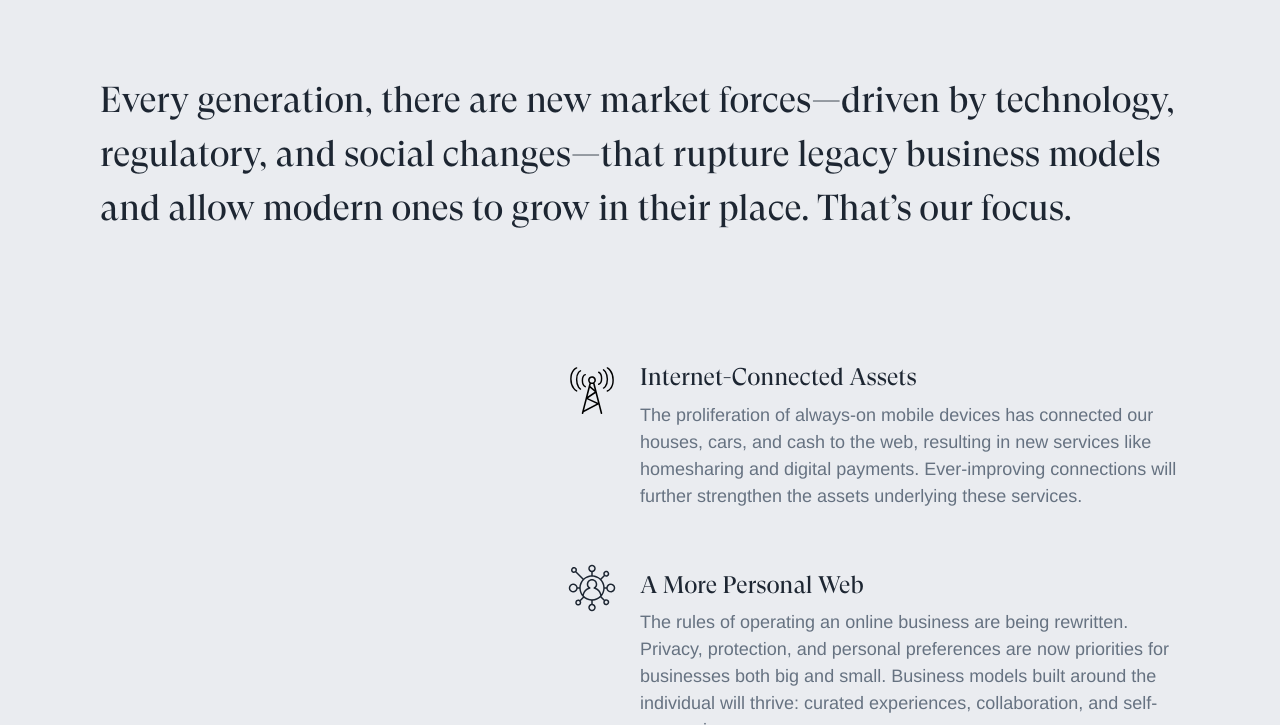
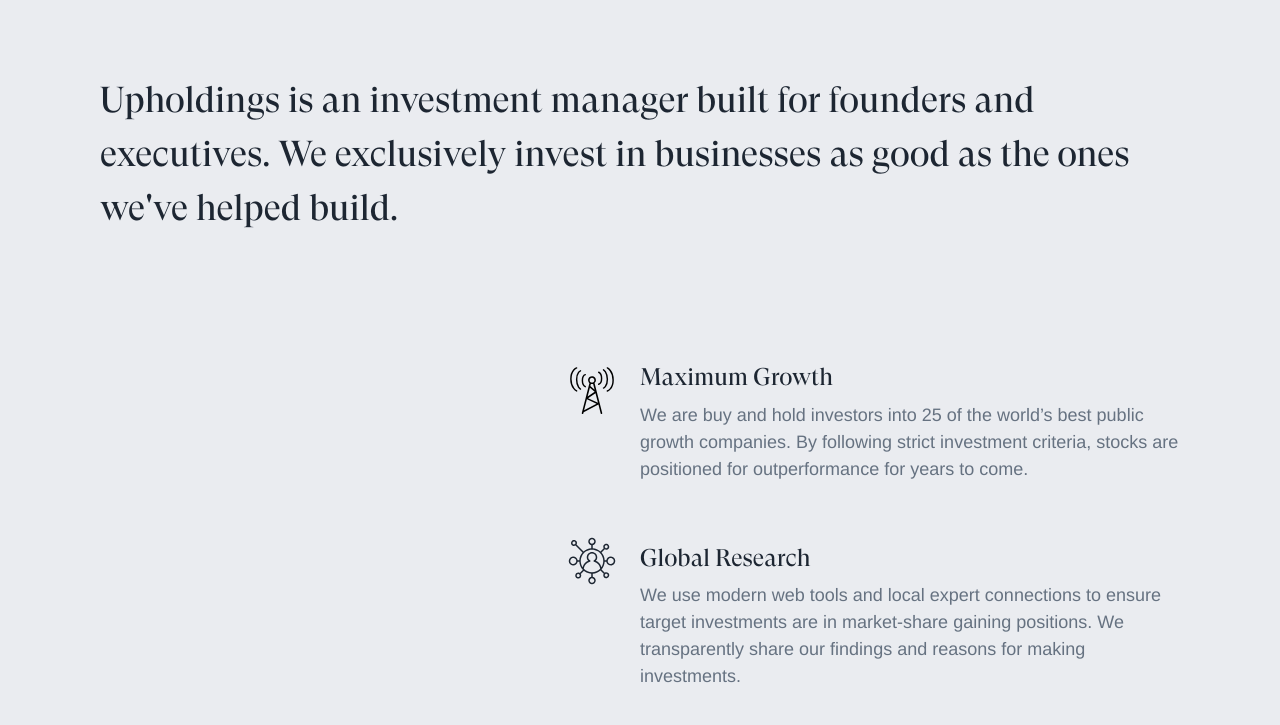
Before and after one commit to willanderson/Upholdings, a Jekyll site: the page built from index.md, in a window 1280 px wide and 900 px high, scrolled down 729 px, cut to the strip 175-900 px from the top of the window. Built offline with Jekyll 4.4.1, drawn with Linux system fonts in a browser that asks for light colours; nearby versions of some CDN libraries; some web fonts are replaced; some of the changed text lies outside the part shown.

Commit message:
Updated Index

```diff
--- a/index.md
+++ b/index.md
@@ -1,25 +1,22 @@
 ---
 title: Homepage
 hero_h1: Modern Investing.
-hero_p: Grow your hard-earned savings by investing into the best companies building
+hero_p: Grow your hard-earned wealth by investing into the best companies building
   our future.
-manifesto: Every generation, there are new market forces—driven by technology, regulatory,
-  and social changes—that rupture legacy business models and allow modern ones to
-  grow in their place. That’s our focus.
-differenceA_h3: Internet-Connected Assets
-differenceA_p: The proliferation of always-on mobile devices has connected our houses,
-  cars, and cash to the web, resulting in new services like homesharing and digital
-  payments. Ever-improving connections will further strengthen the assets underlying
-  these services.
-differenceB_h3: A More Personal Web
-differenceB_p: 'The rules of operating an online business are being rewritten. Privacy,
-  protection, and personal preferences are now priorities for businesses both big
-  and small. Business models built around the individual will thrive: curated experiences,
-  collaboration, and self-expression.'
-differenceC_h3: The All Digital Enterprise
-differenceC_p: Processing power, storage, and applications have all moved into the
-  cloud. Great investment opportunities are emerging in both the businesses providing
-  these services as well as those poised to benefit the most from their use.
+manifesto: Upholdings is an investment manager built for founders and executives.
+  We exclusively invest in businesses as good as the ones we've helped build.
+differenceA_h3: Maximum Growth
+differenceA_p: We are buy and hold investors into 25 of the world’s best public growth
+  companies. By following strict investment criteria, stocks are positioned for outperformance
+  for years to come.
+differenceB_h3: Global Research
+differenceB_p: We use modern web tools and local expert connections to ensure target
+  investments are in market-share gaining positions. We transparently share our findings
+  and reasons for making investments.
+differenceC_h3: Low Cost
+differenceC_p: Our first investment offering is priced like an ETF, not a hedge fund.
+  And our low turnover investment strategy ensures better tax efficiency than traditional
+  funds.
 approachA_h3: Globally Sourced
 approachA_p: We scour the world for 25 market leading multi-billion-dollar companies,
   and target those that can sell well beyond their own borders.
@@ -29,13 +26,13 @@
 approachC_h3: Disciplined Buyer
 approachC_p: We pay entry prices that afford a high chance for future share appreciation,
   and target double digit returns on newly invested capital.
-bio: |
+bio: |-
   Robert founded Upholdings in 2019 to generate benchmark beating returns for the next generation of investors.
 
   He began his career working under Roger McNamee, helping to scout through new opportunities created by the early rise of the internet. He then joined Everlane to help grow an online-first retailer into an internationally recognized brand.
 
-  To be successful online, businesses must deliver a higher standard of transparency, quality, and price. Upholdings was borne out of the opportunity to do exactly that with investing.
+  The best online businesses deliver a higher standard of transparency, quality, and price. Upholdings was borne out of the opportunity to do exactly that with investing.
 
-  Upholdings is currently only open to accredited investors, but will eventually be accessible via a tax- and fee-efficient ETF.
+  Upholdings is currently only open to accredited investors, but will eventually be widely accessible via a tax- and fee-efficient ETF.
 layout: homepage
 ---
```
